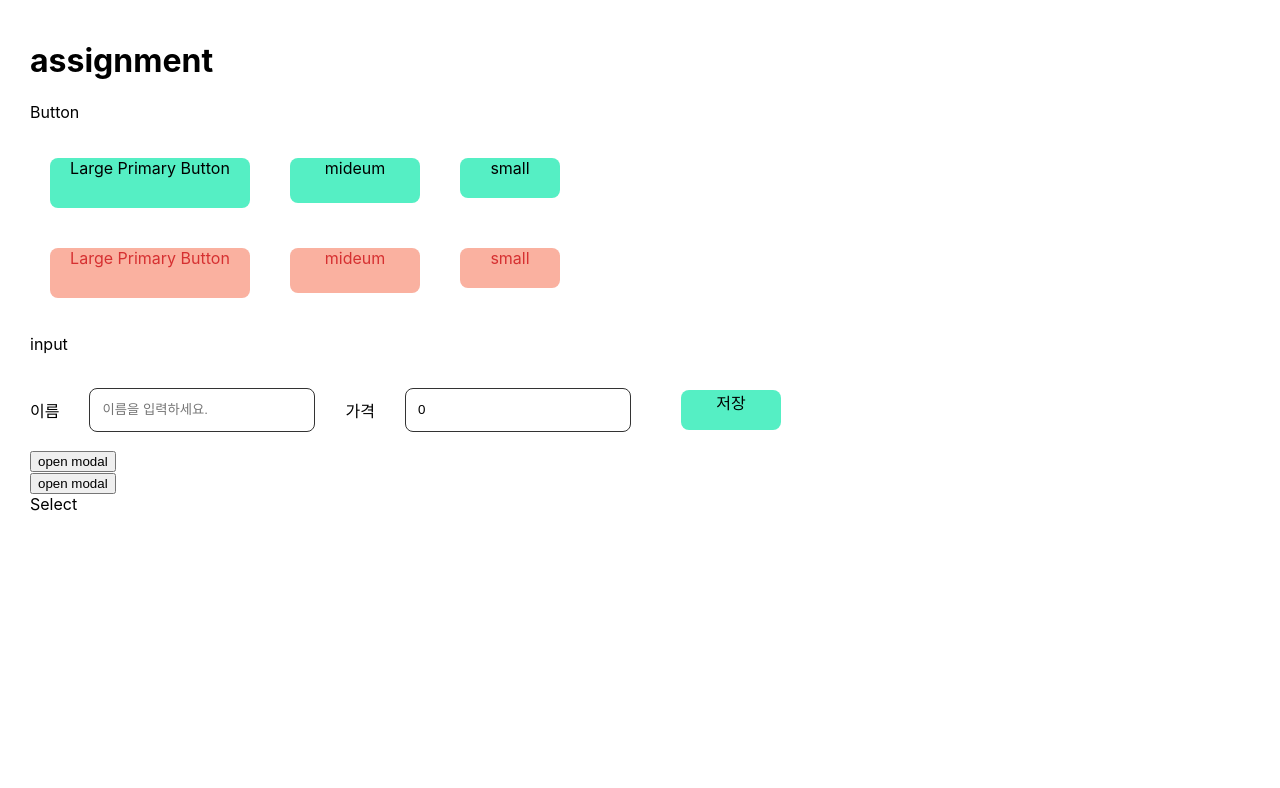
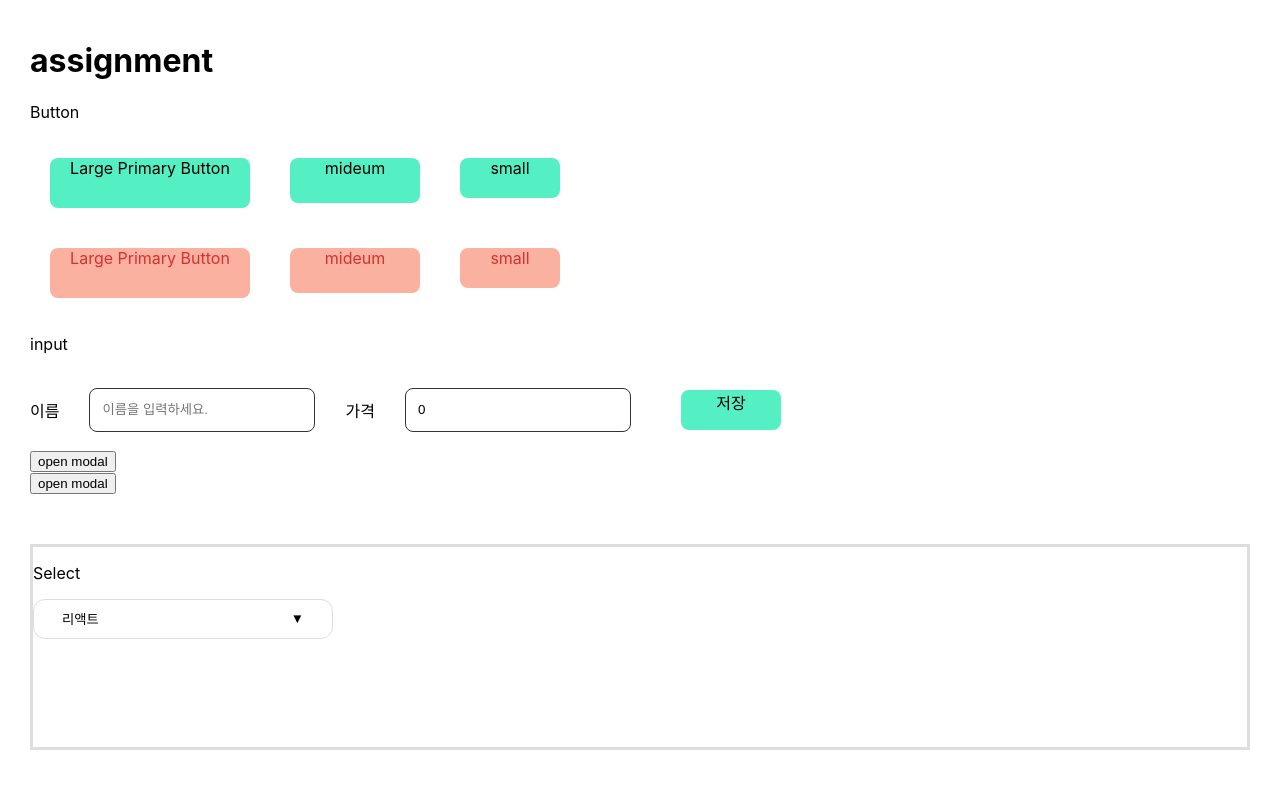
Before and after one commit to amisu1203/modal-btn-select, a React (Create React App) app: page / in a window 1280 px wide. Shown: the top 788 px of the page. Built offline with nearby package versions, Linux system fonts and the light colour scheme.

Commit message:
Select 스타일링 변경

```diff
--- a/src/components/Select.jsx
+++ b/src/components/Select.jsx
@@ -1,12 +1,79 @@
-import React from "react";
+import React, { useCallback, useEffect, useState } from "react";
+import styled from "styled-components";
 
-function Select() {
+// styled components
+const StBox = styled.div`
+  border: 3px solid rgb(221, 221, 221);
+  height: 200px;
+  overflow: hidden;
+  margin-top: 50px;
+`;
+
+const StListBtn = styled.button`
+  border: 1px solid rgb(221, 221, 221);
+  height: 40px;
+  width: 300px;
+  background-color: rgb(255, 255, 255);
+  border-radius: 12px;
+  display: flex;
+  align-items: center;
+  justify-content: space-between;
+  padding: 0px 28px;
+`;
+
+const StBoxList = styled.ul`
+  border: 1px solid rgb(221, 221, 221);
+  width: 300px;
+  padding: 0;
+  border-radius: 12px;
+  background-color: rgb(255, 255, 255);
+  line-height: 40px;
+  position: absolute;
+  bottom: 0px;
+`;
+
+const StList = styled.li`
+  list-style: none;
+  height: 40px;
+  padding: 0 28px;
+  font-size: 13px;
+`;
+
+const Select = () => {
+  const [isToggled, setIsToggled] = useState(false);
+  const [text, setText] = useState("리액트");
+
+  // li 클릭시 text 변경
+  const handleClickLi = useCallback((e) => {
+    setText((text) => e.target.innerText);
+    setIsToggled((text) => !text);
+  }, []);
+
+  const handleBtnToggle = useCallback(() => {
+    setIsToggled((text) => !text);
+  }, []);
+
+  //
+
   return (
-    <div>
-      Select
-      <div></div>
-    </div>
+    <StBox>
+      <p>Select</p>
+      <StListBtn onClick={handleBtnToggle}>
+        <div>{text}</div>
+        <div>▼</div>
+      </StListBtn>
+      {isToggled ? (
+        <StBoxList className="ul">
+          <StList onClick={handleClickLi}>리액트</StList>
+          <StList onClick={handleClickLi}>자바</StList>
+          <StList onClick={handleClickLi}>스프링</StList>
+          <StList onClick={handleClickLi}>리액트네이티브</StList>
+        </StBoxList>
+      ) : (
+        <></>
+      )}
+    </StBox>
   );
-}
+};
 
 export default Select;
```
